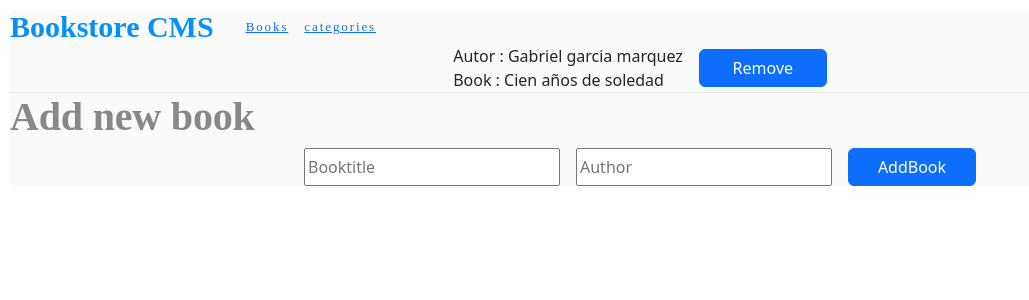
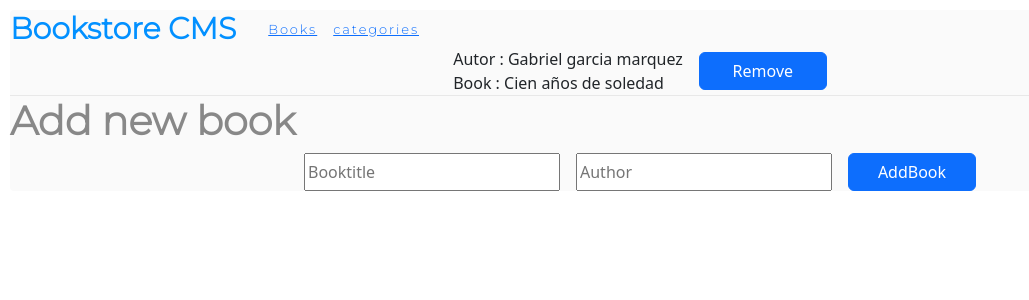
Before and after one commit to cvalencia1991/Bookstore-React, a React (Create React App) app: page / in a window 1280 px wide. Shown: the top 300 px of the page, without its empty margins (0-1029 px from the left). Built offline with nearby package versions, Linux system fonts and the light colour scheme.

Commit message:
Fix linters Errors

```diff
--- a/src/App.css
+++ b/src/App.css
@@ -1,8 +1,7 @@
+@import url('https://fonts.googleapis.com/css2?family=Montserrat:wght@300&display=swap');
 
-
-
-.Bookstore{
-  font-family: Montserrat;
+.Bookstore {
+  font-family: 'Montserrat', sans-serif;
   font-size: 1.875rem;
   font-weight: bold;
   font-stretch: normal;
@@ -12,15 +11,15 @@
   color: #0290ff;
 }
 
-.stylemenu{
+.stylemenu {
   display: flex;
   list-style: none;
   margin: 0;
-  gap:1em;
+  gap: 1em;
 }
 
-.linkstyles{
-  font-family: Montserrat;
+.linkstyles {
+  font-family: 'Montserrat', sans-serif;
   font-size: 0.813rem;
   font-weight: normal;
   font-stretch: normal;
@@ -29,25 +28,29 @@
   letter-spacing: 1.9px;
   color: var(--black-two);
 }
-#root{
+
+#root {
   margin: 10px;
   border-radius: 4px;
   box-shadow: 0 0 60px 0 var(--black-5);
   background-color: #fafafa;
 }
 
-.styleaddnewbook{
+.styleaddnewbook {
   display: flex;
   flex-direction: column;
 }
-button{
+
+button {
   width: 8em;
 }
-input{
+
+input {
   width: 16em;
 }
-.styleheadaddbook{
-  font-family: Montserrat;
+
+.styleheadaddbook {
+  font-family: 'Montserrat', sans-serif;
   font-weight: bold;
   font-stretch: normal;
   font-style: normal;
@@ -56,6 +59,7 @@
   color: #888;
   border-top: solid 1px #e8e8e8;
 }
-.stylebook{
+
+.stylebook {
   list-style: none;
 }
```
